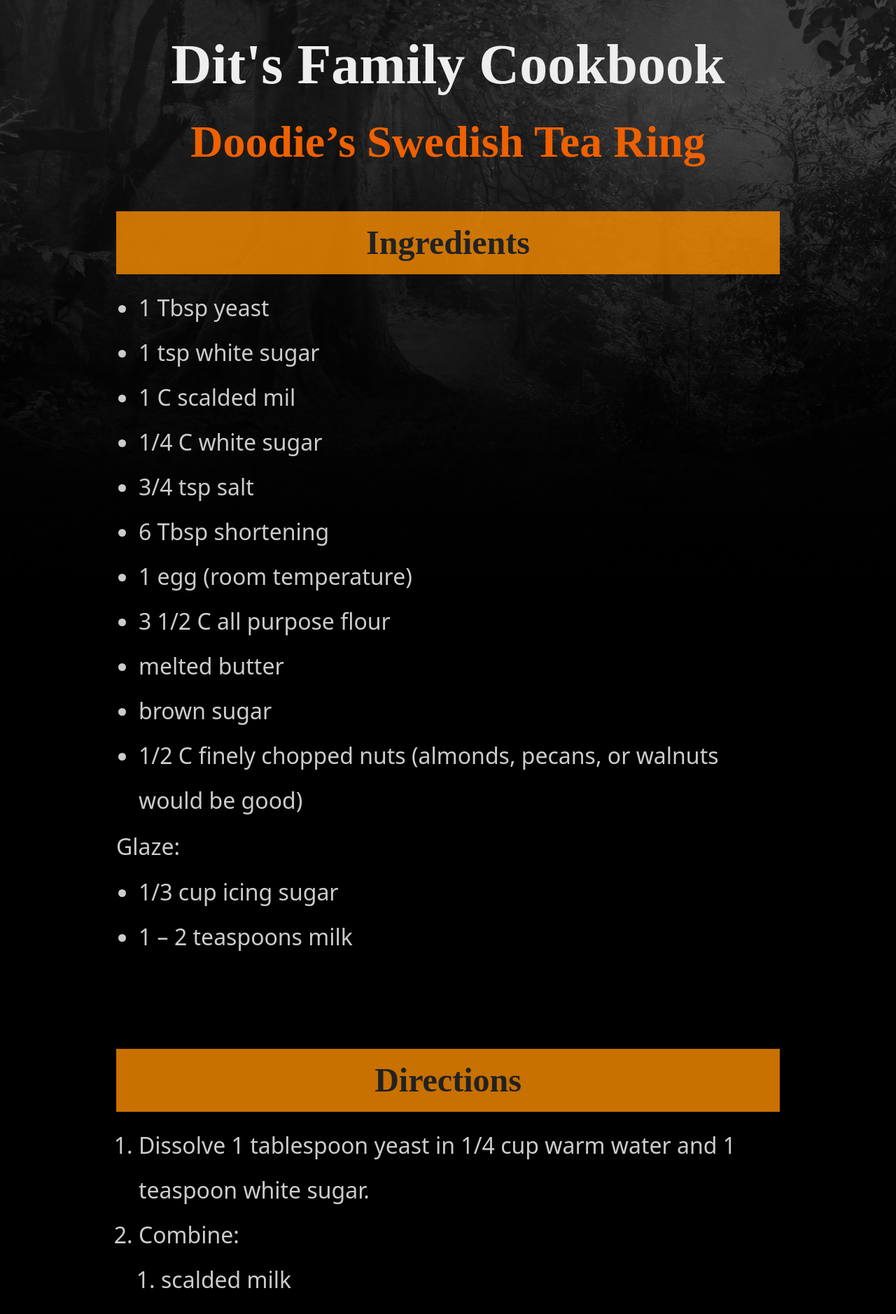
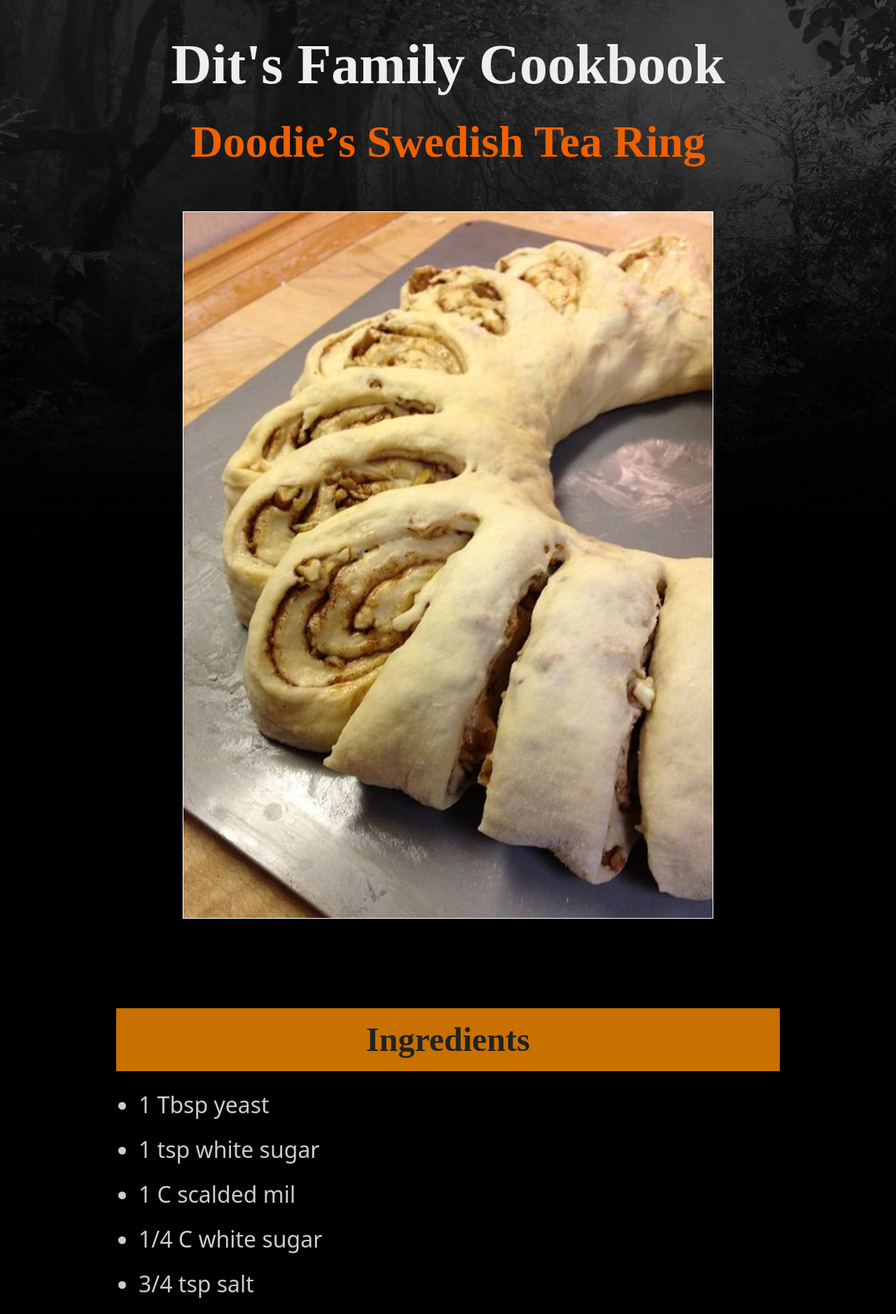
Before and after one commit to dits-family-cookbook/dits-family-cookbook.github.io, a Jekyll site: the page built from recipes/baking-and-desserts/desserts/doodies-swedish-tea-ring.md, in a window 1280 px wide. Shown: the top 1878 px of the page at 70% size. Built offline with Jekyll 4.4.1, drawn with Linux system fonts in a browser that asks for light colours.

Commit message:
image support

```diff
--- a/_layouts/page.html
+++ b/_layouts/page.html
@@ -18,6 +18,9 @@
       </div>
       <div class="container recipe-content px-lg-5">
         <div class="text-center recipe-title">{{ page.title }}</div>
+        {% if page.image %}
+        <img src="/img/{{ page.image }}"></img>
+        {% endif %}
         {{ content }}
       </div>
     </div>
--- a/recipes/baking-and-desserts/desserts/doodies-swedish-tea-ring.md
+++ b/recipes/baking-and-desserts/desserts/doodies-swedish-tea-ring.md
@@ -1,7 +1,10 @@
 ---
 title: Doodie’s Swedish Tea Ring
 layout: page
+image: doodies-swedish-tea-ring.jpeg
 ---
+
+
 
 # Ingredients
 
```
Also changed, not shown: README.rst, 1 other file.
